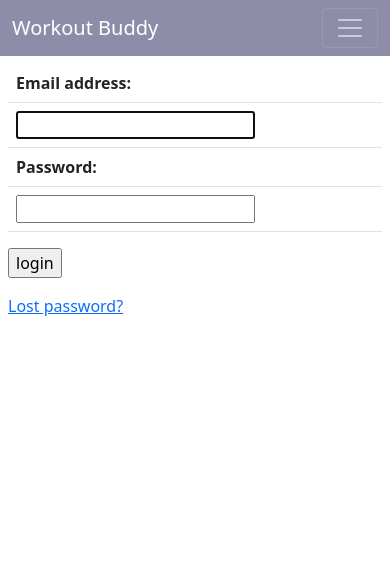
After one commit to foxt451/workout_buddy, a Django app: page /accounts/login/ in a window 390 px wide. The commit adds this page. Shown: the top 582 px of the page. Run offline with Django 4.2, Linux system fonts and the light colour scheme; parts of the project's set-up code (start-up, migrations or seed data) failed here and were passed over; some libraries are stand-ins or nearby versions.

Commit message:
Add login

```diff
--- /dev/null
+++ b/accounts/templates/registration/login.html
@@ -0,0 +1,32 @@
+{% extends 'webpage/base_webpage.html' %}
+{% block title %}
+Home
+{% endblock %}
+{% block content %}
+{% if form.errors %}
+<p class="text-red">Your username and password didn't match. Please try again.</p>
+{% endif %}
+
+{% if next %}
+{% if user.is_authenticated %}
+<p class="text-info">Your account doesn't have access to this page. To proceed,
+    please login with an account that has access.</p>
+{% else %}
+<p class="text-info">Please login to see this page.</p>
+{% endif %}
+{% endif %}
+
+<form method="post" action="{% url 'accounts:login' %}">
+    {% csrf_token %}
+    <table class="table table-responsive">
+        {{ form.as_table }}
+    </table>
+
+    <input type="submit" value="login">
+    <input type="hidden" name="next" value="{{ next }}">
+</form>
+
+{# Assumes you set up the password_reset view in your URLconf #}
+<p><a href="{% url 'accounts:password_reset' %}">Lost password?</a></p>
+
+{% endblock %}
--- /dev/null
+++ b/accounts/urls.py
@@ -0,0 +1,11 @@
+from django.urls import path, include
+from accounts.views import ProfileView
+
+
+app_name = 'accounts'
+
+urlpatterns = [
+    path('profile/', ProfileView.as_view(template_name='registration/profile.html'), name='profile-self'),
+    path('profile/<int:pk>/', ProfileView.as_view(template_name='registration/profile.html'), name='profile'),
+    path('', include('django.contrib.auth.urls')),
+]
--- a/webpage/static/webpage/styles.css
+++ b/webpage/static/webpage/styles.css
@@ -5,3 +5,39 @@ footer {
 header {
     background-color: #8D8DAA;
 }
+
+@media only screen and (max-width: 760px) {
+
+    /* Force table to not be like tables anymore */
+    table,
+    thead,
+    tbody,
+    th,
+    td,
+    tr {
+        display: block;
+    }
+
+    /* Hide table headers (but not display: none;, for accessibility) */
+    thead tr {
+        position: absolute;
+        top     : -9999px;
+        left    : -9999px;
+    }
+
+    td {
+        position     : relative;
+        padding-left : 50%;
+    }
+
+    td:before {
+        /* Now like a table header */
+        position     : absolute;
+        /* Top/left values mimic padding */
+        top          : 6px;
+        left         : 6px;
+        width        : 45%;
+        padding-right: 10px;
+        white-space  : nowrap;
+    }
+}
--- a/webpage/templates/webpage/base_webpage.html
+++ b/webpage/templates/webpage/base_webpage.html
@@ -7,7 +7,11 @@
 {% block header %}
 {% include 'webpage/header.html' %}
 {% endblock %}
+{% block container %}
+<div class="container p-2">
 {% block content %}
+{% endblock %}
+</div>
 {% endblock %}
 {% block footer %}
 {% include 'webpage/footer.html' %}
--- a/workout_buddy/urls.py
+++ b/workout_buddy/urls.py
@@ -18,5 +18,6 @@ from django.urls import path, include
 
 urlpatterns = [
     path('admin/', admin.site.urls),
-    path('', include('webpage.urls'))
+    path('', include('webpage.urls')),
+    path('accounts/', include('accounts.urls'))
 ]
```
Also changed, not shown: accounts/templates/registration/profile.html (added, +7 -0 lines), accounts/views.py (+12 -2 lines).
